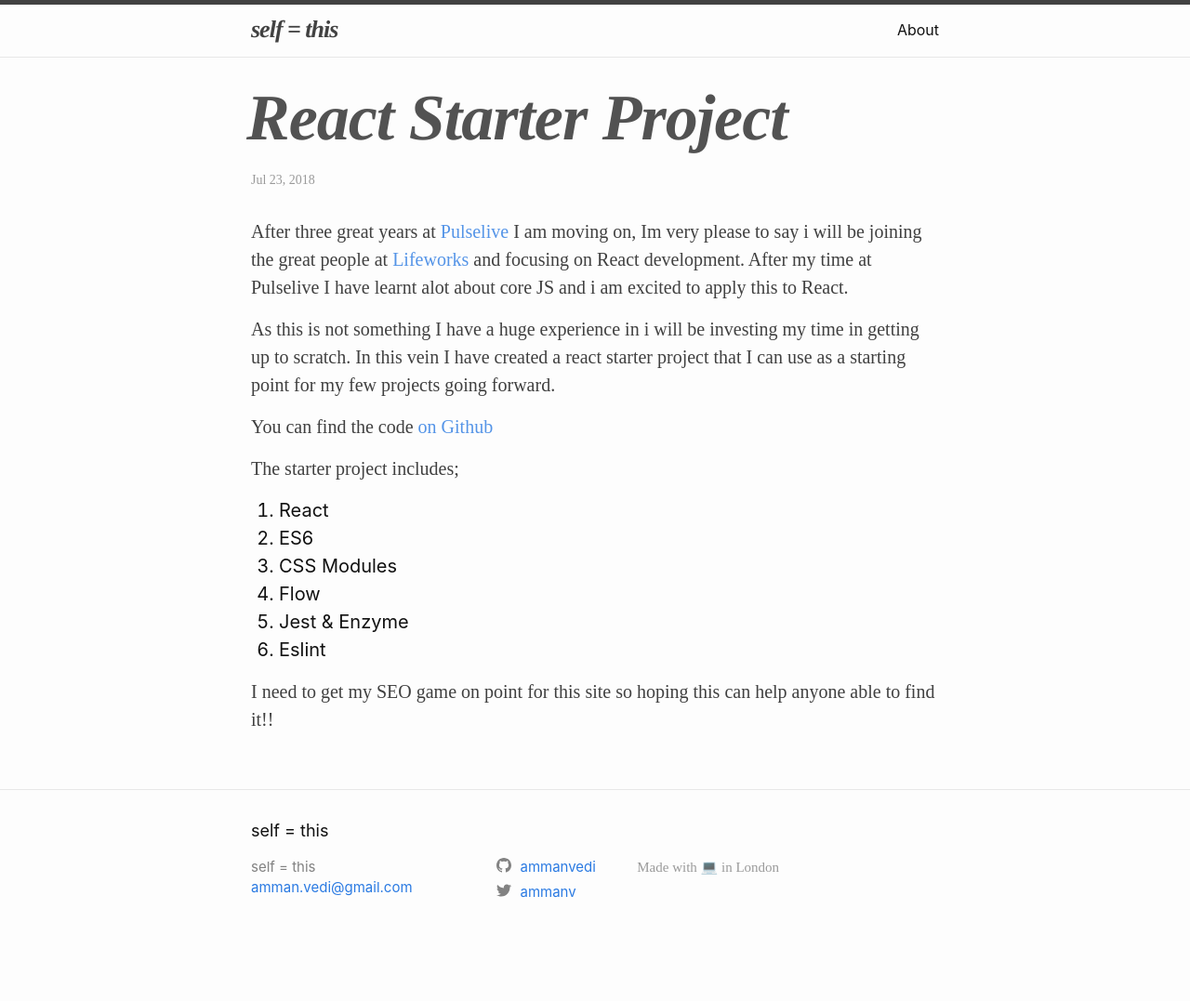
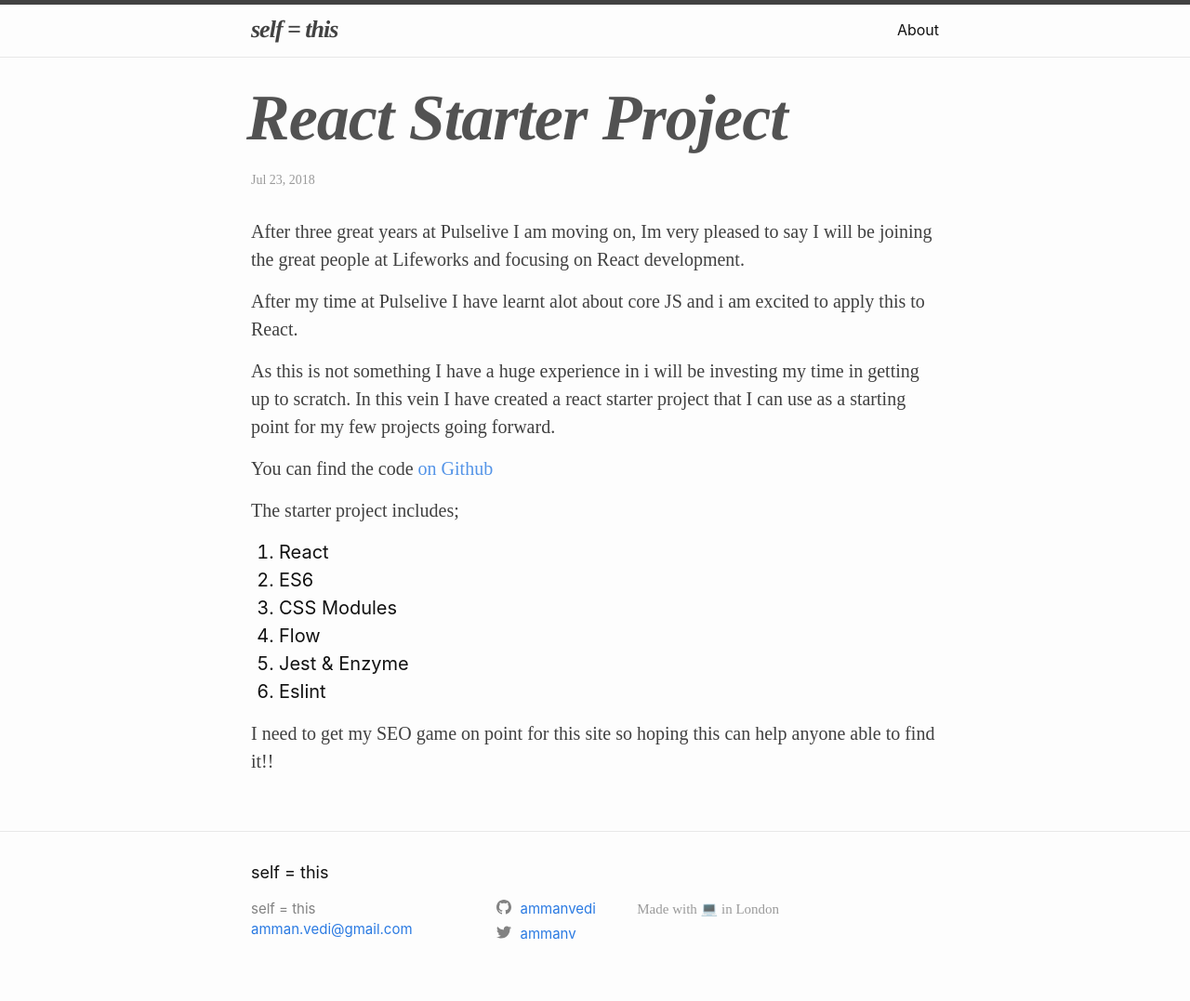
Before and after one commit to ammanvedi/ammanvedi.github.io, a Jekyll site: the page built from _posts/2018-10-21-React-starter-project.markdown, in a window 1280 px wide. Shown: the whole page at 93% size. Built offline with Jekyll 4.4.1, drawn with Linux system fonts in a browser that asks for light colours; some web fonts are replaced; comment, search, counter and statistics services are not loaded; before the commit the page ends 1032 px from its top, so only the background shows below that.

Commit message:
actually use english

```diff
--- a/_posts/2018-10-21-React-starter-project.markdown
+++ b/_posts/2018-10-21-React-starter-project.markdown
@@ -3,8 +3,9 @@ layout: post
 title:  "React Starter Project"
 date:   2018-07-23 17:35:01 +0100
 ---
+After three great years at Pulselive I am moving on, Im very pleased to say I will be joining the great people at Lifeworks and focusing on React development.
 
-After three great years at [Pulselive](https://www.pulselive.com/) I am moving on, Im very please to say i will be joining the great people at [Lifeworks](https://www.lifeworks.com/us/) and focusing on React development. After my time at Pulselive I have learnt alot about core JS and i am excited to apply this to React.
+After my time at Pulselive I have learnt alot about core JS and i am excited to apply this to React.
 
 As this is not something I have a huge experience in i will be investing my time in getting up to scratch. In this vein I have created a react starter project that I can use as a starting point for my few projects going forward.
 
```
